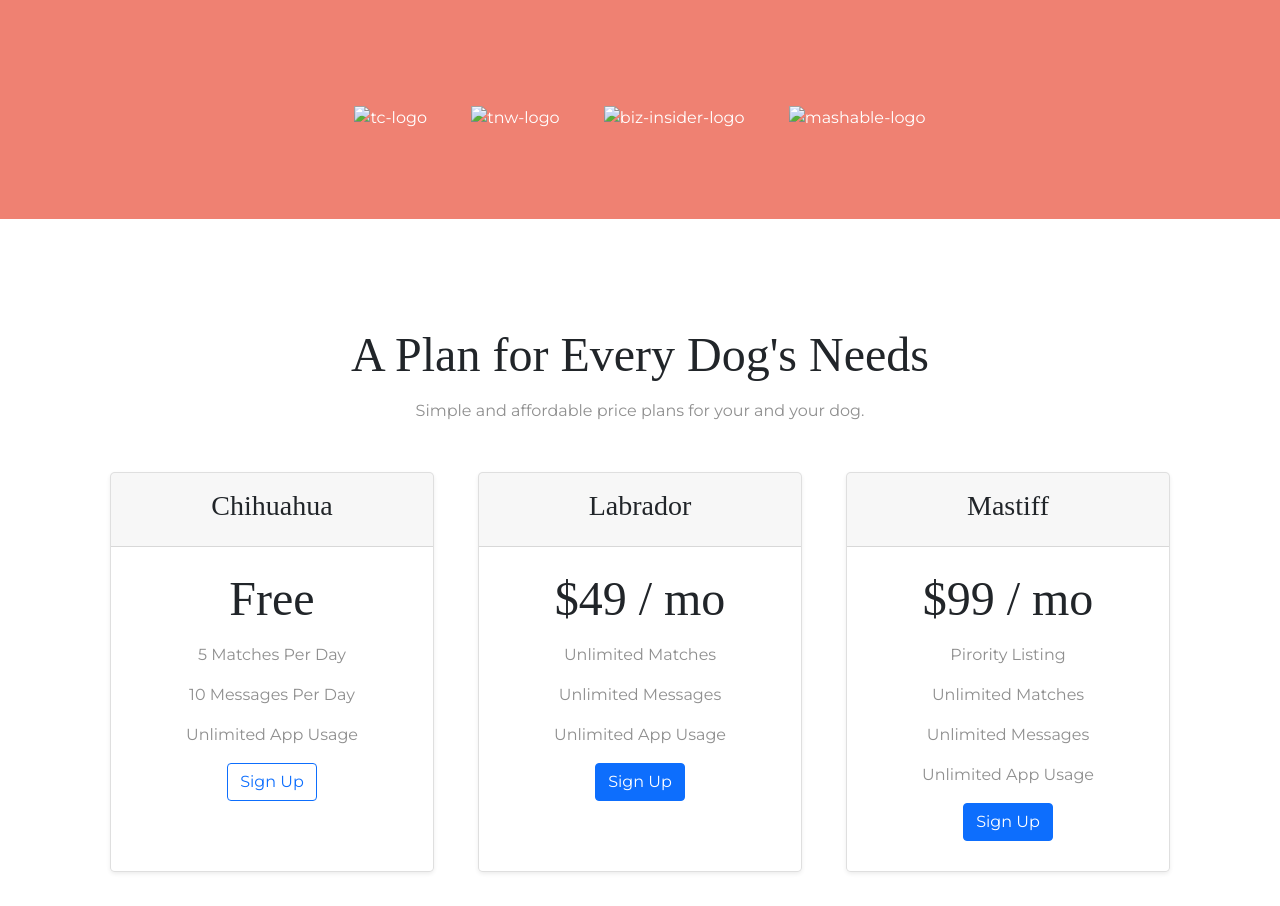
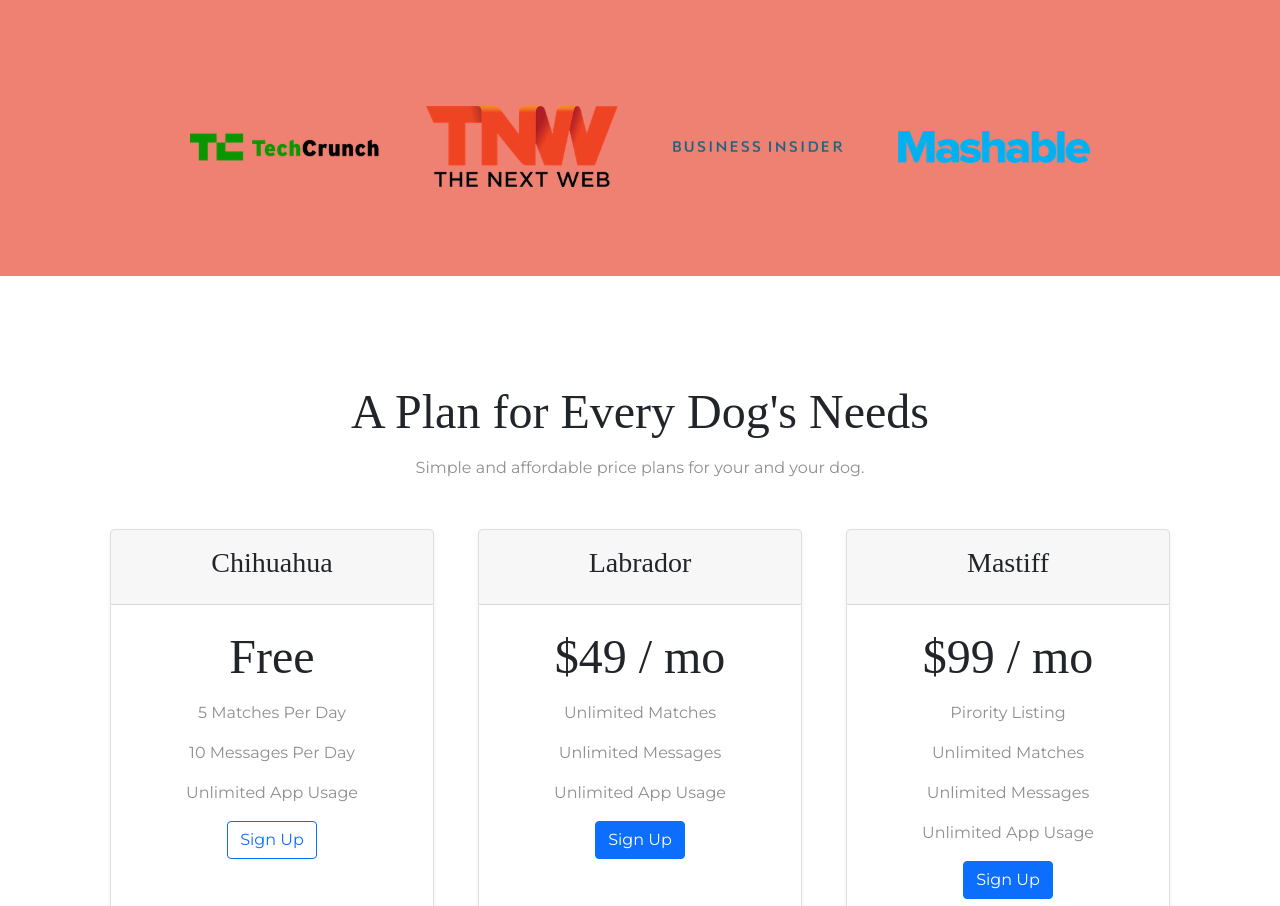
Before and after one commit to guruongit/tinDog, a plain HTML site: page index.html in a window 1280 px wide. Shown: the part 1373-2279 px from the top of the page. Drawn offline with nearby package versions, Linux system fonts and the light colour scheme; the site is published under a folder, as on GitHub Pages, so addresses that start at the root find nothing.

Commit message:
Update index.html

```diff
--- a/index.html
+++ b/index.html
@@ -143,10 +143,10 @@
   <!-- Press -->
 
   <section class="colored-section" id="press">
-    <img class = "press-img" src="/images/techcrunch.png" alt="tc-logo">
-    <img class = "press-img" src="/images/tnw.png" alt="tnw-logo">
-    <img class = "press-img" src="/images/bizinsider.png" alt="biz-insider-logo">
-    <img class = "press-img" src="/images/mashable.png" alt="mashable-logo">
+    <img class = "press-img" src="images/techcrunch.png" alt="tc-logo">
+    <img class = "press-img" src="images/tnw.png" alt="tnw-logo">
+    <img class = "press-img" src="images/bizinsider.png" alt="biz-insider-logo">
+    <img class = "press-img" src="images/mashable.png" alt="mashable-logo">
 
   </section>
 
```
